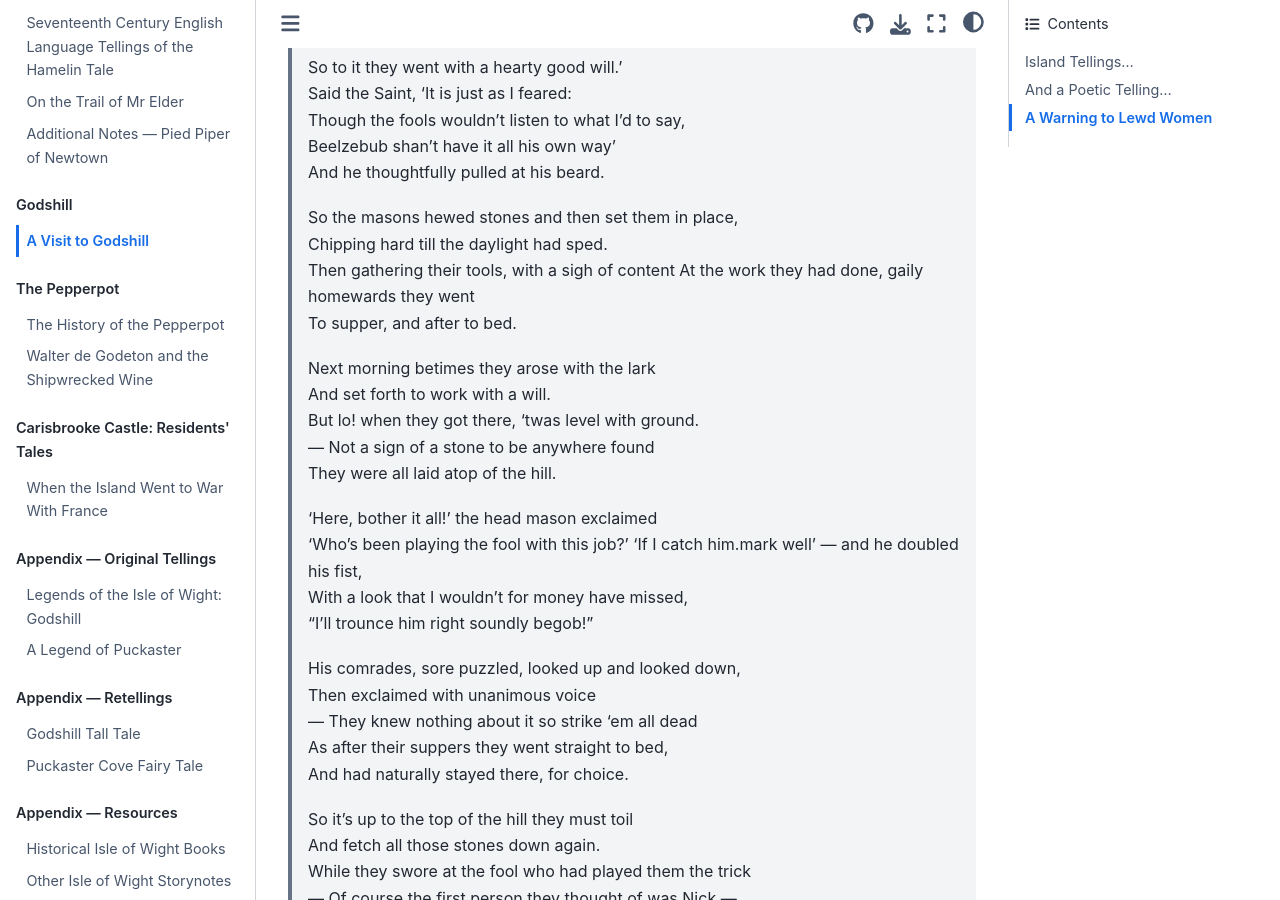
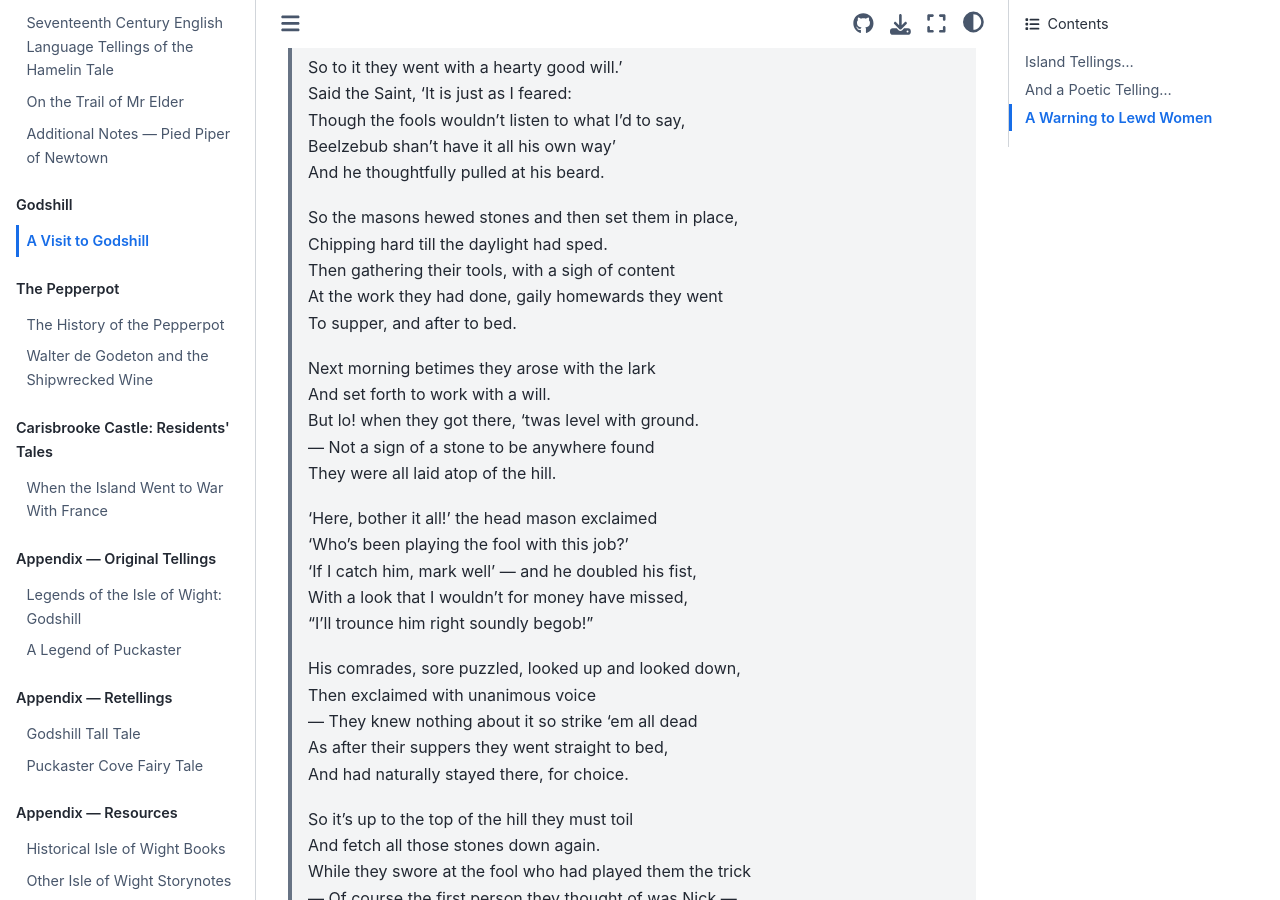
Before and after one commit to psychemedia/island-storynotes, a Jupyter Book: the page built from godshill.md, in a window 1280 px wide and 900 px high, scrolled down 4375 px. Built offline with Jupyter Book 1.0.4 settings and Sphinx 7.4.7 and the Sphinx Book theme 1.1.4, drawn with Linux system fonts in a browser that asks for light colours; some of the changed text lies outside the part shown.

Commit message:
Poem - fix end of line

```diff
--- a/godshill.md
+++ b/godshill.md
@@ -267,7 +267,7 @@
 >
 > 'Here, bother it all!' the head mason exclaimed
 > 'Who's been playing the fool with this job?'
-> 'If I catch him.mark well' — and he doubled his fist,
+> 'If I catch him, mark well' — and he doubled his fist,
 > With a look that I wouldn't for money have missed,
 > "I'll trounce him right soundly begob!"
 >
@@ -314,7 +314,7 @@
 > It 's a miracle, easy to see."
 >
 > 'You scorned the advice of a credited saint'
-> — Here his stature a full cubit rose  —
+> — Here his stature a full cubit rose —
 > 'Who was never convicted of being a liar,
 > And hung on the words of this sham shaven friar,
 > Who led all you fools by the nose.'
```
